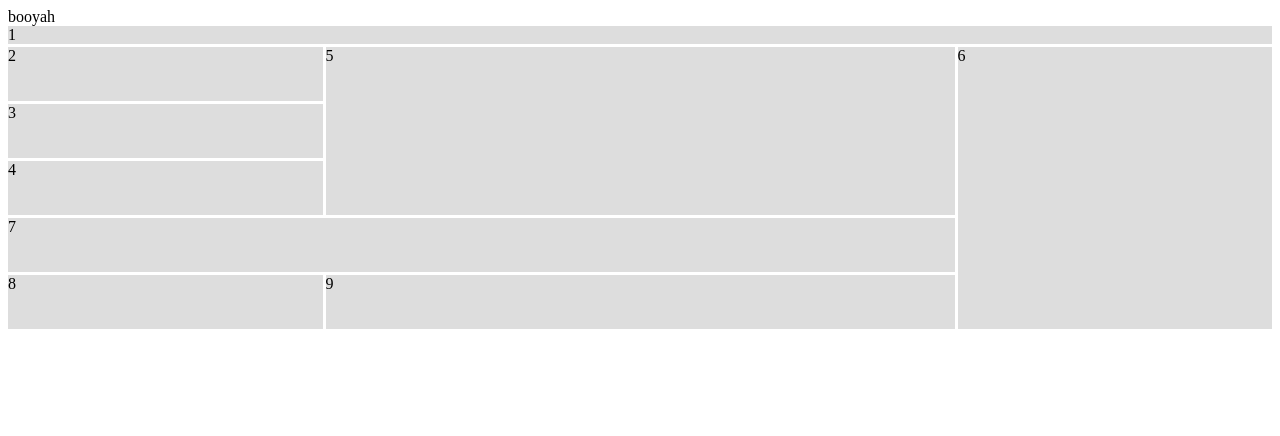
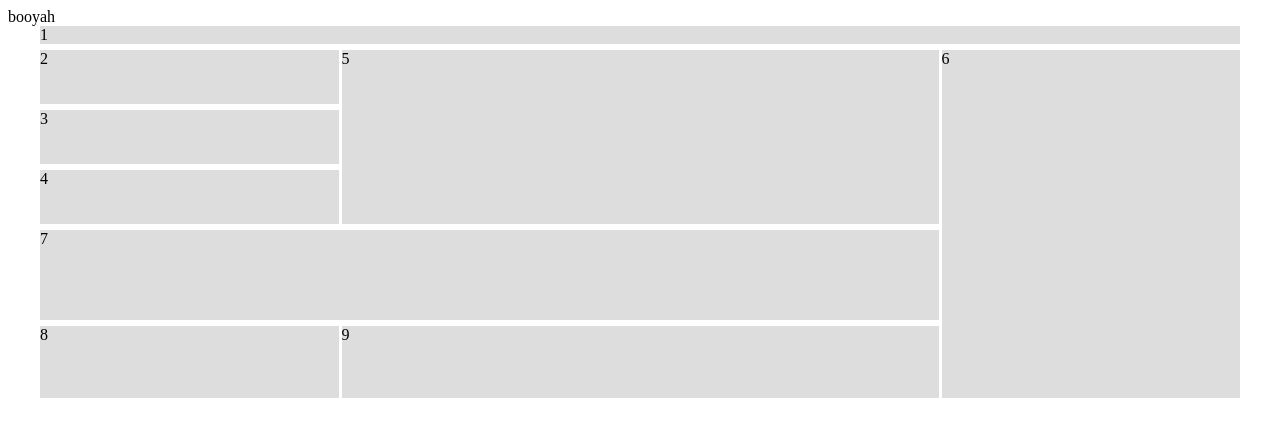
Before and after one commit to simonatorw/angular-grid, an Angular app: page / in a window 1280 px wide. Shown: the top 436 px of the page. Built offline with nearby package versions, Linux system fonts and the light colour scheme.

Commit message:
Added centering

```diff
--- a/src/app/components/grid/grid.component.css
+++ b/src/app/components/grid/grid.component.css
@@ -1,8 +1,10 @@
 .container {
+	margin: 0 auto;
+	max-width: 1200px;
 	display: grid;
 	grid-template-columns: 1fr 2fr 1fr;
-	grid-template-rows: 1fr 3fr 3fr 3fr 3fr 3fr;
-	grid-gap: 3px 3px;
+	grid-template-rows: 2fr 6fr 6fr 6fr 10fr 8fr;
+	grid-gap: 6px 3px;
 }
 .container div {
 	background-color: #ddd;
```
